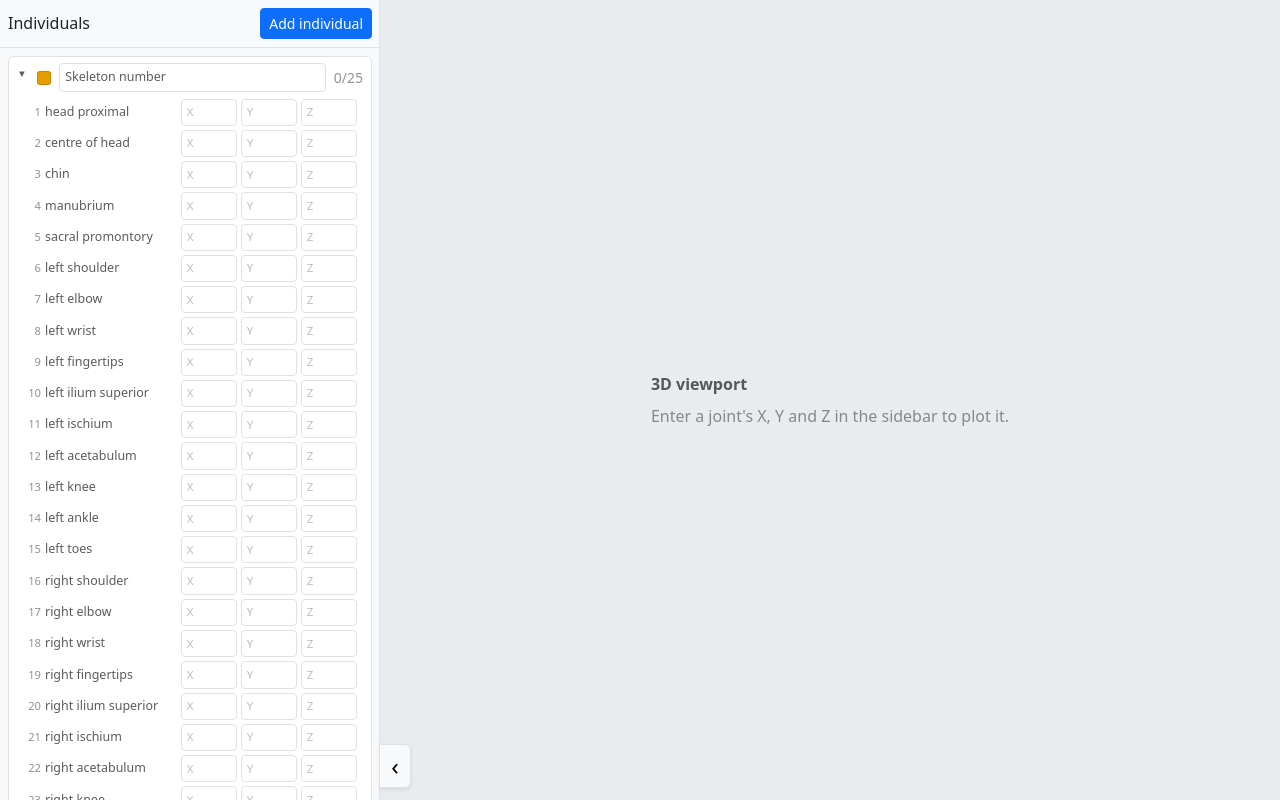
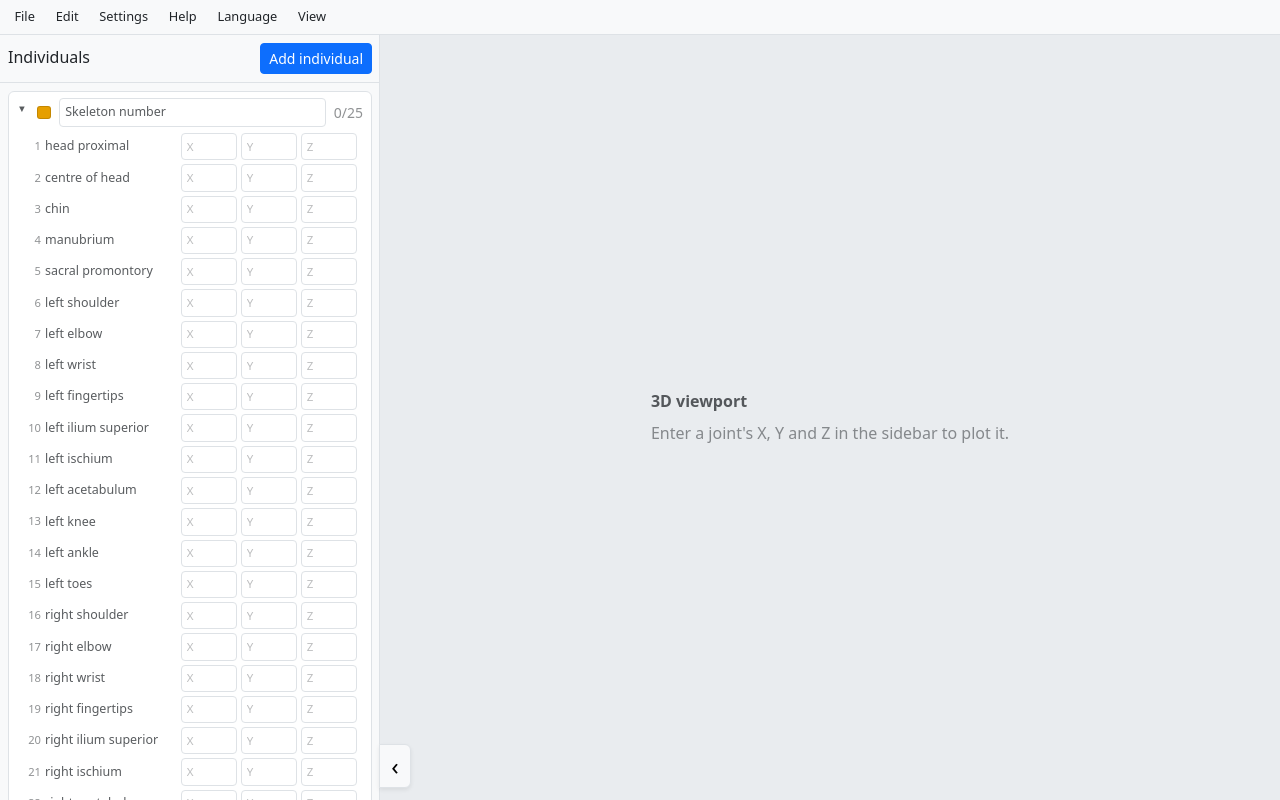
Before and after one commit to YashwardhanLaharia/3D-Skeleton-Plotter, a React (Vite) app: page / in a window 1280 px wide. Built offline with nearby package versions, Linux system fonts and the light colour scheme.

Commit message:
added file top bar etc no function for now

```diff
--- a/src/App.jsx
+++ b/src/App.jsx
@@ -153,7 +153,18 @@ export default function App() {
   });
 
   return (
-    <div className="app-shell d-flex vh-100 overflow-hidden">
+    <div className="app-shell d-flex flex-column vh-100 overflow-hidden">
+      <header className="app-menu-bar bg-body-tertiary border-bottom px-1 py-1">
+        <nav className="d-flex align-items-center" aria-label="Application menu">
+          {["File", "Edit", "Settings", "Help", "Language", "View"].map((item) => (
+            <button key={item} type="button" className="app-menu-button">
+              {item}
+            </button>
+          ))}
+        </nav>
+      </header>
+
+      <div className="app-workspace d-flex flex-grow-1 overflow-hidden">
         <Sidebar
           individuals={individuals}
           openId={openId}
@@ -179,5 +190,6 @@ export default function App() {
 
         <ViewportPlaceholder individuals={forViewport} />
       </div>
+    </div>
   );
 }
--- a/src/app.css
+++ b/src/app.css
@@ -6,7 +6,35 @@
  */
 .app-shell {
   --sidebar-width: 380px;
+}
+
+.app-menu-bar {
+  flex: 0 0 auto;
+  user-select: none;
+}
+
+.app-menu-button {
+  padding: 0.2rem 0.65rem;
+  border: 0;
+  border-radius: var(--bs-border-radius-sm);
+  background: transparent;
+  color: var(--bs-body-color);
+  font-size: 0.8rem;
+}
+
+.app-menu-button:hover,
+.app-menu-button:focus-visible {
+  background: var(--bs-secondary-bg);
+}
+
+.app-menu-button:focus-visible {
+  outline: 2px solid var(--bs-primary);
+  outline-offset: -2px;
+}
+
+.app-workspace {
   position: relative;
+  min-height: 0;
 }
 
 .sidebar {
```
Lines whose indentation alone changed are shown as unchanged.
